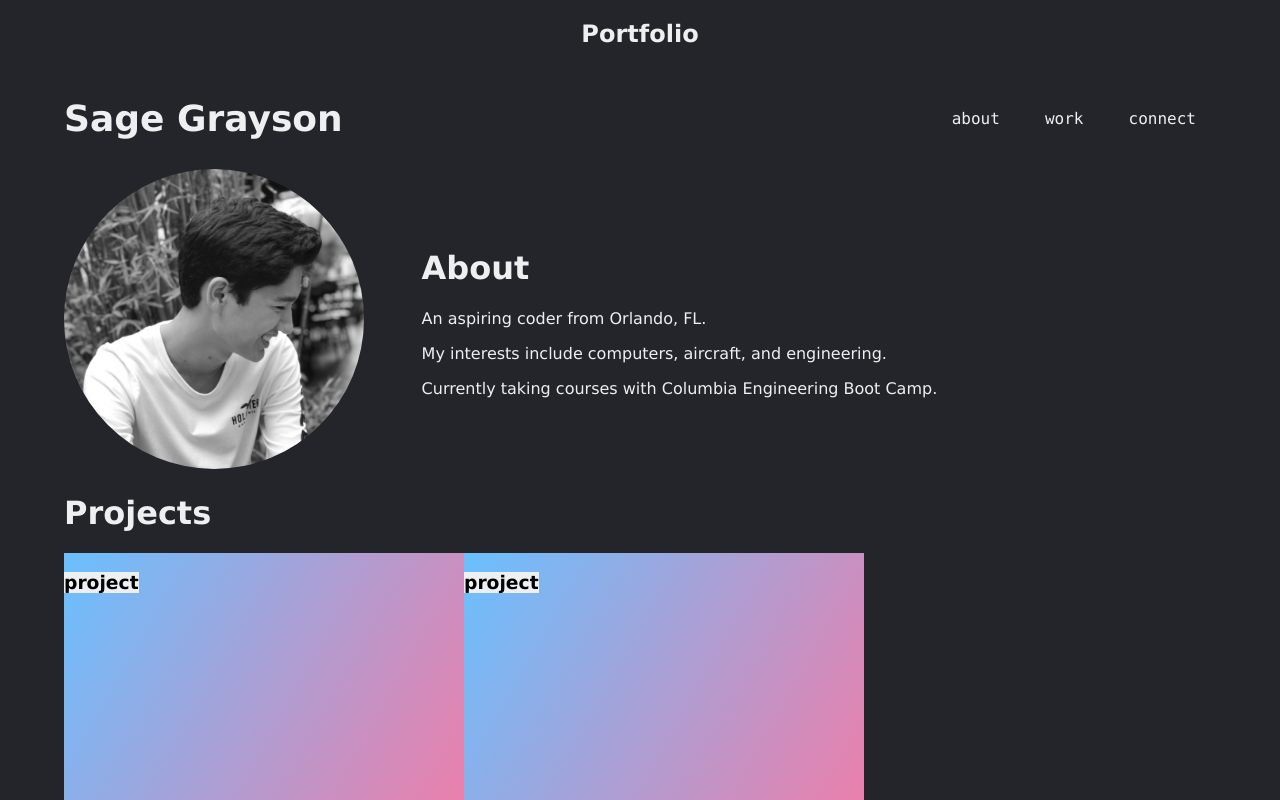
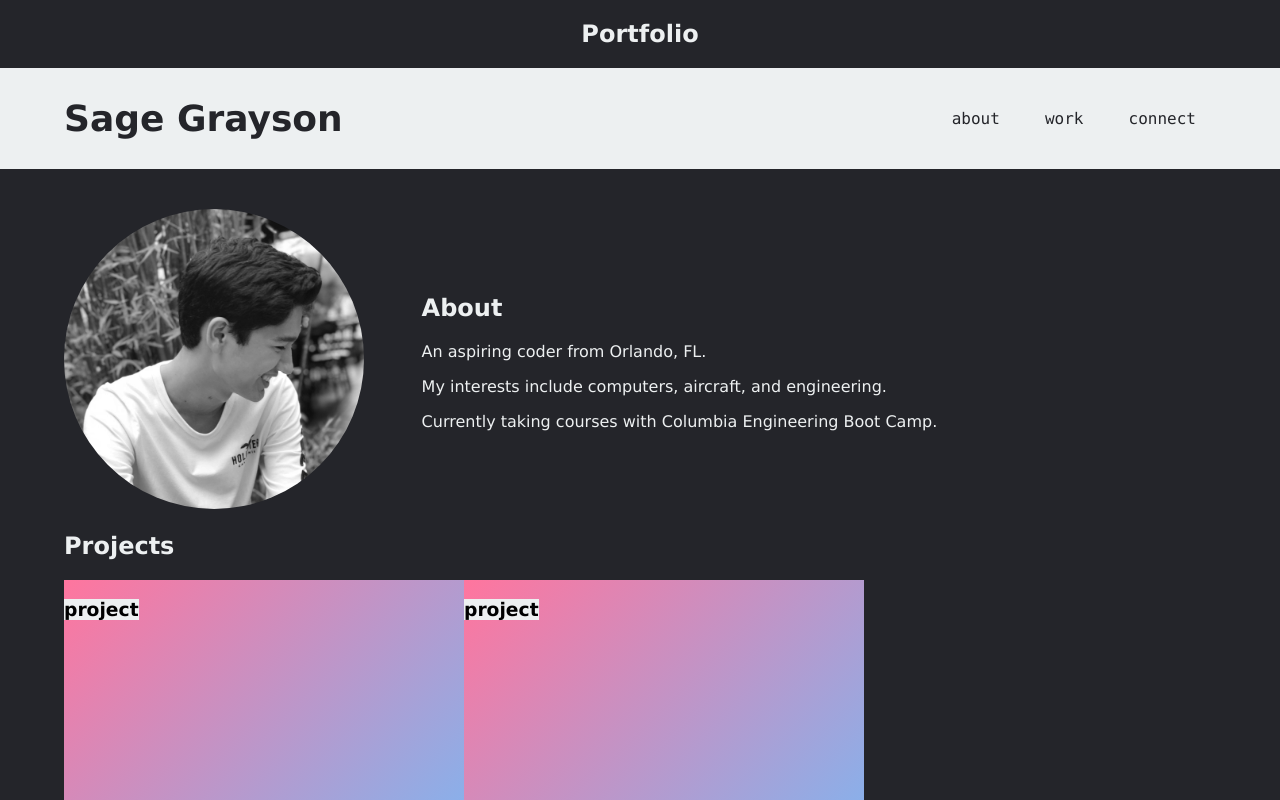
Before and after one commit to sagegrayson/HW02-Portfolio, a plain HTML site: page index.html in a window 1280 px wide. Shown: the top 800 px of the page. Drawn offline with Linux system fonts and the light colour scheme.

Commit message:
white nav header and other small improvements

```diff
--- a/assets/styles.css
+++ b/assets/styles.css
@@ -3,9 +3,27 @@
 	box-sizing: border-box;
 }
 
-/* html {
-    scroll-behavior: smooth;
-  } */
+html {
+	scroll-behavior: smooth;
+}
+
+h2::before {
+	display: block;
+	content: " ";
+	margin-top: -120px;
+	height: 120px;
+	visibility: hidden;
+	pointer-events: none;
+}
+
+.aboutoffset::before {
+	display: block;
+	content: " ";
+	margin-top: -200px;
+	height: 200px;
+	visibility: hidden;
+	pointer-events: none;
+}
 
 body {
 	/* height: 2000px; */
@@ -15,7 +33,6 @@ body {
 		"Lucida Sans Unicode", Geneva, Verdana, sans-serif;
 	margin: 0;
 }
-
 
 header {
 	text-align: center;
@@ -29,17 +46,23 @@ nav {
 	align-items: center;
 	padding: 0px 5%;
 	z-index: 10;
-	background-color: #24252a;
+	color: #24252a;
+	background-color: #edf0f1;
 	/* opacity: 80%; */
 }
 
-nav h1 {
+nav a h1 {
+	font-size: 36px;
+	font-weight: 600;
+	color: #24252a;
 	/* padding: 0px 5px 0px 8px; */
 	/* letter-spacing: 5px; */
-	font-size: 36px;
-	font-weight: 600;
 	/* background: linear-gradient(120deg, #0095ff 0%, #cc00ff 100%); */
 	/* border-radius: 10px; */
+}
+
+nav a {
+	text-decoration: none;
 }
 
 nav ul {
@@ -54,7 +77,7 @@ nav ul li {
 nav ul li a {
 	font-family: "lucida console", sans-serif;
 	font-size: 16px;
-	color: #edf0f1;
+	color: #24252a;
 	text-decoration: none;
 	transition: all 0.3s ease 0s;
 }
@@ -67,6 +90,7 @@ nav ul li a:hover {
 	display: flex;
 	padding-left: 5%;
 	padding-right: 5%;
+	padding-top: 40px;
 	align-items: center;
 }
 
@@ -110,7 +134,7 @@ main {
 	height: fit-content;
 }
 .projectcardrest {
-	background: linear-gradient(119.36deg, #69c0ff 0%, #ff759e 100%);
+	background: linear-gradient(-45deg, #69c0ff 0%, #ff759e 100%);
 	width: 400px;
 	height: 400px;
 }
--- a/index.html
+++ b/index.html
@@ -10,14 +10,14 @@
 		<link rel="reset" href="assets/reset.css" />
 		<link rel="stylesheet" href="assets/styles.css" />
 	</head>
-	<body>
+	<body id="top">
 		<!-- titleheader -->
 		<header>
 			<h2>Portfolio</h2>
 		</header>
 		<!-- navheader -->
 		<nav>
-			<h1>Sage Grayson</h1>
+			<a href="#top"><h1>Sage Grayson</h1></a>
 			<ul class="navlinks">
 				<li>
 					<a href="#about">about</a>
@@ -34,7 +34,6 @@
 		<about class="abtflex">
 			<div>
 				<img
-					id="about"
 					src="assets/images/pfp.jpg"
 					alt="Profile Picture"
 					width="300"
@@ -42,7 +41,7 @@
 				/>
 			</div>
 			<div class="abtpara">
-				<h1>About</h1>
+				<h2 class=aboutoffset id="about">About</h2>
 				<p>An aspiring coder from Orlando, FL.</p>
 				<p>
 					My interests include computers, aircraft, and engineering.
@@ -55,7 +54,7 @@
 		</about>
 		<!-- section: work -->
 		<main id="work">
-			<h1>Projects</h1>
+			<h2>Projects</h2>
 			<div class="projects">
 				<div class="projectcardrest">
 					<div class="pctext">
@@ -92,7 +91,7 @@
 		<!-- section: connect -->
 		<div class="connect" id="connect">
 			<div>
-				<h1>connect</h1>
+				<h2>connect</h2>
 				<ul>
 					<li>
 						<a href="https://github.com/sagegrayson">github</a>
```
